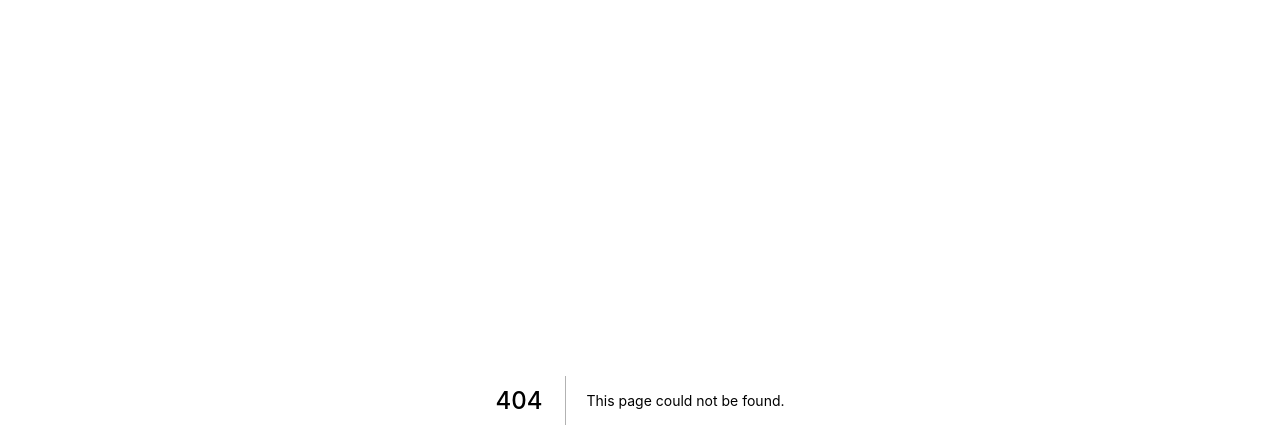
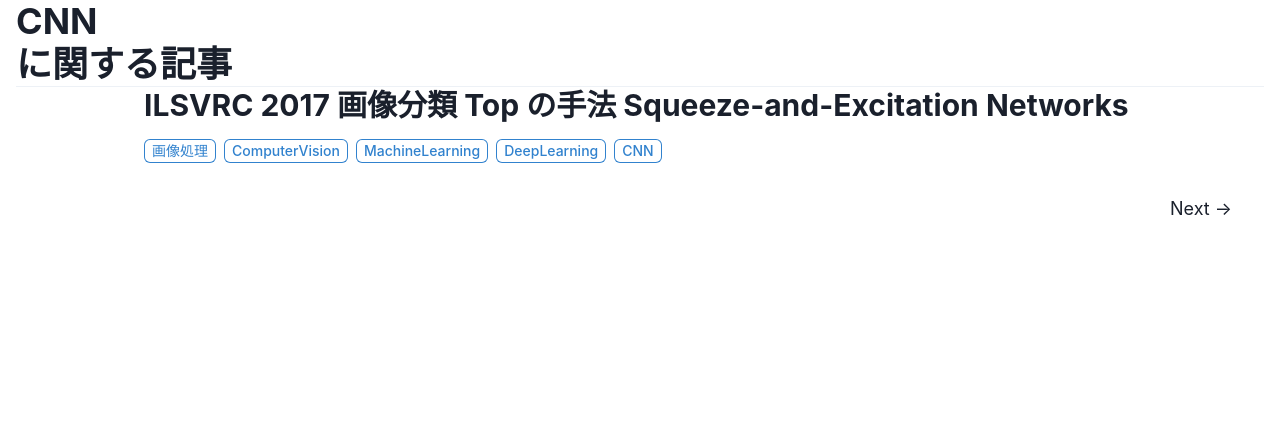
Before and after one commit to agatan/blog, a Next.js app: page /tags/CNN in a window 1280 px wide. Before the commit this address had no page. Shown: the top 448 px of the page. Built offline with nearby package versions, Linux system fonts and the light colour scheme.

Commit message:
Add /tags/[name]

```diff
--- /dev/null
+++ b/pages/tags/[name].tsx
@@ -0,0 +1,55 @@
+import React from "react";
+import { useRouter } from "next/router";
+import { Container, Divider, Heading, Text } from "@chakra-ui/react";
+
+import { PostList } from "../../components/PostList";
+import { getPostMetasOrderByDate, PostMeta } from "../../lib/posts";
+
+type Props = {
+  tag: string;
+  postMetas: ReadonlyArray<PostMeta>;
+};
+
+const TagPage: React.FC<Props> = (props) => {
+  const { tag, postMetas } = props;
+  const router = useRouter();
+  const page = parseInt((router.query.page as string) || "0");
+  return (
+    <Container maxW="container.xl">
+      <Heading>
+        <Text>{tag}</Text>に関する記事
+      </Heading>
+      <Divider />
+      <PostList postMetas={postMetas} page={page} />
+    </Container>
+  );
+};
+export default TagPage;
+
+export async function getStaticPaths() {
+  const postMetas = await getPostMetasOrderByDate();
+  const counter: Record<string, number> = {};
+  for (const meta of postMetas) {
+    for (const tag of meta.tags) {
+      counter[tag] = counter[tag] ? counter[tag] + 1 : 1;
+    }
+  }
+  const tags = Object.keys(counter);
+  tags.sort((a, b) => counter[b] - counter[a]);
+  return {
+    paths: tags.map((tag) => `/tags/${tag}`),
+    fallback: false,
+  };
+}
+
+export async function getStaticProps({
+  params,
+}: {
+  params: { name: string };
+}): Promise<{ props: Props }> {
+  const tag = params.name;
+  const postMetas = (await getPostMetasOrderByDate()).filter((v) =>
+    v.tags.includes(tag)
+  );
+  return { props: { tag, postMetas } };
+}
```
